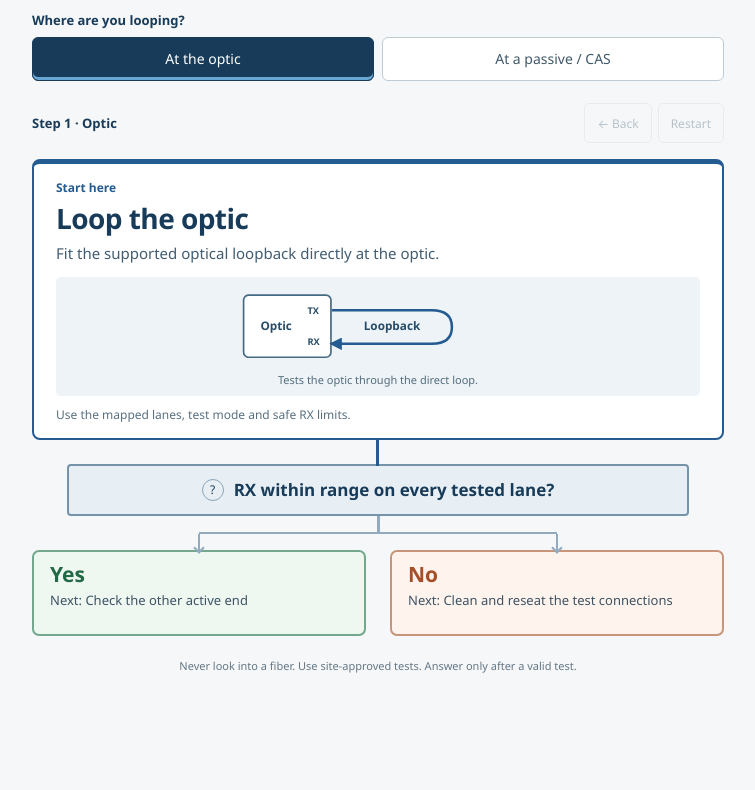
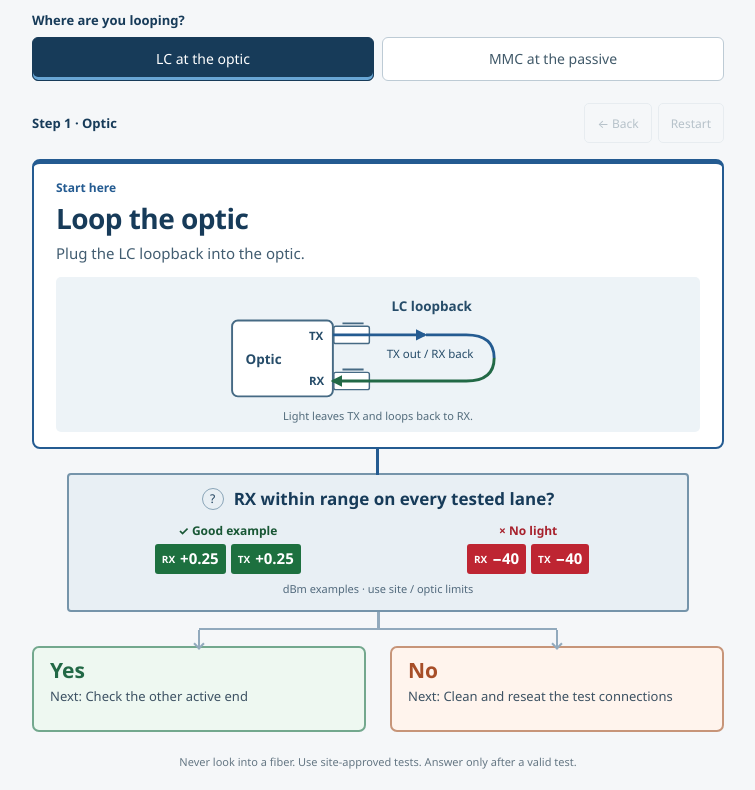
Before and after one commit to IronFaith/fiber-troubleshooting, a website: page index.html in a window 1280 px wide. Shown: the part 84-874 px from the top of the page, without its empty margins (262-1017 px from the left). Before the commit the page ends 800 px from the top, so only its background shows below. Drawn offline with Linux system fonts and the light colour scheme.

Commit message:
Illustrate optic readings and LC and MMC loopbacks

```diff
--- a/app.mjs
+++ b/app.mjs
@@ -1,4 +1,4 @@
-import { nodes, destination, currentNode, answerQuestion, goBack, restoreHistory } from './flow.mjs?v=5';
+import { nodes, destination, currentNode, answerQuestion, goBack, restoreHistory } from './flow.mjs?v=6';
 
 const storageKey = 'fiberline-loop-first-v5';
 let mode = 'direct';
@@ -25,24 +25,42 @@ function change(next) {
 }
 function sketch(kind) {
   const figure = el('figure', `test-sketch ${kind}`);
-  const defs = '<defs><marker id="arrow" viewBox="0 0 10 10" refX="8" refY="5" markerWidth="5" markerHeight="5" orient="auto-start-reverse"><path d="M0 0 L10 5 L0 10z" fill="currentColor"/></marker></defs>';
+  const defs = '<defs><marker id="arrow" viewBox="0 0 10 10" refX="8" refY="5" markerWidth="4" markerHeight="4" orient="auto-start-reverse"><path d="M0 0 L10 5 L0 10z" fill="#245b91"/></marker><marker id="return-arrow" viewBox="0 0 10 10" refX="8" refY="5" markerWidth="4" markerHeight="4" orient="auto-start-reverse"><path d="M0 0 L10 5 L0 10z" fill="#226946"/></marker></defs>';
   let drawing, caption, label;
   if (kind === 'direct') {
-    label = 'Light leaves optic TX, passes through the direct loopback, and returns to optic RX.';
-    drawing = '<rect class="device" x="15" y="12" width="104" height="74" rx="6"/><text x="35" y="53">Optic</text><text class="port" x="91" y="34">TX</text><text class="port" x="91" y="72">RX</text><path class="light" d="M120 30 H239 Q263 30 263 50 Q263 70 239 70 H120" marker-end="url(#arrow)"/><text x="158" y="53">Loopback</text>';
-    caption = 'Tests the optic through the direct loop.';
+    label = 'LC loopback at the optic. Light leaves TX through one LC plug, loops around, and returns through the other LC plug to RX.';
+    drawing = '<rect class="device" x="23" y="37" width="105" height="79" rx="6"/><text x="37" y="82">Optic</text><text class="port" x="103" y="57">TX</text><text class="port" x="103" y="104">RX</text><rect class="connector" x="129" y="43" width="37" height="18" rx="2"/><rect class="connector" x="129" y="91" width="37" height="18" rx="2"/><path class="clip" d="M138 40 H160 M138 88 H160"/><path class="light" d="M128 52 H224" marker-end="url(#arrow)"/><path class="light" d="M225 52 H267 Q296 52 296 76"/><path class="light return" d="M296 76 Q296 100 267 100 H128" marker-end="url(#return-arrow)"/><text x="189" y="27">LC loopback</text><text class="small" x="184" y="76">TX out / RX back</text>';
+    caption = 'Light leaves TX and loops back to RX.';
   } else if (kind === 'passive') {
-    label = 'Loop path: optic, MMC leader and mapped LC follower group, passive loop, back to the optic. Group illustration, not a pin map.';
-    drawing = '<rect class="device" x="5" y="20" width="64" height="60" rx="6"/><text x="15" y="55">Optic</text><rect class="group" x="91" y="12" width="147" height="77" rx="6"/><text x="106" y="38">MMC leader</text><text class="small" x="107" y="61">LC legs / followers</text><path class="light" d="M69 33 H91 M238 33 H286 Q310 33 310 51 Q310 71 286 71 H238 M91 71 H69" marker-end="url(#arrow)"/><text class="small" x="263" y="17">CAS loop</text>';
-    caption = 'Tests the optic + fiber to the loop point.';
+    label = 'MMC loopback at passive CAS 1 Port 12. Optic TX connects through an LC follower and the MMC leader to the passive loop; light returns through the mapped LC follower to optic RX. One test pair is illustrated, not the full lane map.';
+    drawing = '<text x="8" y="33">Optic</text><rect class="device" x="6" y="49" width="62" height="69" rx="5"/><text class="port" x="39" y="74">TX</text><text class="port" x="39" y="108">RX</text><rect class="connector" x="70" y="62" width="23" height="16" rx="2"/><rect class="connector" x="70" y="96" width="23" height="16" rx="2"/><text class="small" x="85" y="45">LC legs</text><text class="small" x="85" y="132">Followers</text><rect class="connector" x="203" y="59" width="27" height="56" rx="3"/><text class="small" x="159" y="31">MMC leader</text><path class="callout" d="M204 36 L215 56"/><rect class="group" x="231" y="51" width="13" height="72" rx="2"/><text class="small" x="216" y="15">CAS 1 · Port 12</text><path class="callout" d="M240 20 V49"/><rect class="connector loop-plug" x="245" y="59" width="27" height="56" rx="3"/><path class="light" d="M68 70 H169" marker-end="url(#arrow)"/><path class="light" d="M170 70 H302 Q326 70 326 87"/><path class="light return" d="M326 87 Q326 104 302 104 H68" marker-end="url(#return-arrow)"/><text class="small" x="236" y="140">MMC loopback</text><path class="callout" d="M265 125 L259 117"/>';
+    caption = 'Tests the optic + LC legs + MMC path to the loop.';
   } else {
     label = 'VFL connected to isolated fiber, traced to the expected passive port.';
     drawing = '<rect class="device" x="7" y="28" width="69" height="43" rx="6"/><text x="28" y="54">VFL</text><path class="light" d="M76 50 H228" marker-end="url(#arrow)"/><text class="small" x="110" y="36">Isolated fiber</text><rect class="group" x="236" y="21" width="100" height="58" rx="6"/><text x="255" y="46">Expected</text><text x="271" y="66">port</text>';
     caption = 'Check the exact port and strand.';
   }
-  figure.innerHTML = `<svg viewBox="0 0 350 100" role="img" aria-label="${label}">${defs}${drawing}</svg>`;
+  figure.innerHTML = `<svg viewBox="0 0 350 ${kind === 'fiber' ? 100 : kind === 'direct' ? 125 : 150}" role="img" aria-label="${label}">${defs}${drawing}</svg>`;
   figure.append(el('figcaption', '', caption));
   return figure;
+}
+function readingExamples() {
+  const examples = el('div', 'reading-examples');
+  examples.setAttribute('aria-label', 'Example optic health readings in dBm');
+  for (const [state, label, value] of [['good', '✓ Good example', '+0.25'], ['dark', '× No light', '−40']]) {
+    const example = el('div', `reading-example ${state}`);
+    example.append(el('span', 'reading-label', label));
+    const values = el('div', 'reading-values');
+    for (const signal of ['RX', 'TX']) {
+      const badge = el('span', 'reading-badge');
+      badge.append(el('span', '', signal), el('strong', '', value));
+      values.append(badge);
+    }
+    example.append(values);
+    examples.append(example);
+  }
+  examples.append(el('p', 'reading-note', 'dBm examples · use site / optic limits'));
+  return examples;
 }
 function render(moveFocus = false) {
   diagram.replaceChildren();
@@ -85,7 +103,10 @@ function render(moveFocus = false) {
   current.append(card);
   if (!node.terminal) {
     const decision = el('div', 'decision');
-    decision.append(el('span', 'decision-icon', '?'), el('h3', '', node.title));
+    const question = el('div', 'decision-question');
+    question.append(el('span', 'decision-icon', '?'), el('h3', '', node.title));
+    decision.append(question);
+    if (node.visual === 'direct' || node.visual === 'passive' || ['compare', 'reconnect'].includes(currentNode(history, mode))) decision.append(readingExamples());
     current.append(decision);
     const branches = el('div', 'branches');
     for (const answer of ['yes', 'no']) {
--- a/flow.mjs
+++ b/flow.mjs
@@ -5,17 +5,17 @@ const result = (action, instruction, success = false) =>
   ({ phase: 'Result', action, instruction, title: action, terminal: true, success });
 
 export const nodes = {
-  start: check('Optic', 'Loop the optic', 'Fit the supported optical loopback directly at the optic.',
-    'RX within range on every tested lane?', 'bothEnds', 'clean', 'direct', 'Use the mapped lanes, test mode and safe RX limits.'),
-  passiveLoop: check('Optic + patch', 'Loop at the passive', 'Use the mapped loop at your passive port, e.g. CAS 1 Port 12.',
-    'RX within range on every tested lane?', 'bothEnds', 'isolate', 'passive', 'Use the mapped lanes, test mode and safe RX limits.'),
-  isolate: check('Optic', 'Move the loop to the optic', 'Bypass the passive, MMC leader and LC legs with a supported direct loop.',
+  start: check('Optic', 'Loop the optic', 'Plug the LC loopback into the optic.',
+    'RX within range on every tested lane?', 'bothEnds', 'clean', 'direct'),
+  passiveLoop: check('Optic + patch', 'Loop at the passive', 'Fit the MMC loopback at the mapped passive port, e.g. CAS 1 Port 12.',
+    'RX within range on every tested lane?', 'bothEnds', 'isolate', 'passive'),
+  isolate: check('Optic', 'Move the loop to the optic', 'Fit the LC loopback directly at the optic, bypassing the MMC leader and LC legs.',
     'Does the direct loop pass?', 'patchCheck', 'clean', 'direct'),
-  clean: check('Optic', 'Clean and reseat the test connections', 'Inspect, clean and reinspect. Check loop mapping and RX limits, then retry directly.',
+  clean: check('Optic', 'Clean and reseat the test connections', 'Inspect, clean and reinspect. Check mapping and RX limits, then retry the LC loop.',
     'Does the direct loop now pass?', 'bothEnds', 'compare', 'direct'),
-  compare: check('Optic', 'Try a known-good optic', 'Keep the same validated direct-loop setup and port.',
+  compare: check('Optic', 'Try a known-good optic', 'Keep the same validated LC loopback and port.',
     'Does the known-good optic pass?', 'badOptic', 'testFault'),
-  patchCheck: check('Optic + patch', 'Check the leader and LC legs', 'Check the mapped group, seating, dirt and tight bends. Repeat the passive loop.',
+  patchCheck: check('Optic + patch', 'Check the leader and LC legs', 'Check the mapped group, seating, dirt and tight bends. Retry the MMC loop at the passive.',
     'Does the passive loop now pass?', 'bothEnds', 'patchFault', 'passive'),
   bothEnds: check('Optic', 'Check the other active end', 'Repeat the loop test at the other end before tracing the remaining fiber.',
     'Have both ends passed?', 'vfl', '$loop'),
--- a/index.html
+++ b/index.html
@@ -7,15 +7,15 @@
   <meta name="description" content="Loop the optic, choose the result, and follow a simple fiber troubleshooting diagram.">
   <title>Optic / fiber health</title>
   <link rel="icon" href="./icon.svg" type="image/svg+xml">
-  <link rel="stylesheet" href="./styles.css?v=5">
-  <script type="module" src="./app.mjs?v=5"></script>
+  <link rel="stylesheet" href="./styles.css?v=6">
+  <script type="module" src="./app.mjs?v=6"></script>
 </head>
 <body>
   <main>
     <header><img src="./icon.svg" width="30" height="30" alt=""><div><h1>Optic / fiber health</h1><p>Loop the optic. Follow the result.</p></div></header>
     <fieldset class="loop-choice"><legend>Where are you looping?</legend><div>
-      <button type="button" data-mode="direct" aria-pressed="true">At the optic</button>
-      <button type="button" data-mode="passive" aria-pressed="false">At a passive / CAS</button>
+      <button type="button" data-mode="direct" aria-pressed="true">LC at the optic</button>
+      <button type="button" data-mode="passive" aria-pressed="false">MMC at the passive</button>
     </div></fieldset>
     <nav class="toolbar" aria-label="Troubleshooting controls"><span id="step-label">Step 1</span><div><button id="back" type="button" disabled>← Back</button><button id="restart" type="button" disabled>Restart</button></div></nav>
     <div id="diagram" aria-label="Your troubleshooting path"></div>
--- a/styles.css
+++ b/styles.css
@@ -37,19 +37,38 @@ h2:focus { outline:0; }
 .instruction { margin:9px 0 0; font-size:15px; color:#425d71; }
 .test-note { font-size:12px; color:#596f80; margin:10px 0 0; }
 .test-sketch { margin:12px 0 0; border-radius:5px; background:#edf3f7; padding:8px 12px; }
-.test-sketch svg { display:block; width:100%; max-height:84px; color:#245b91; overflow:visible; }
+.test-sketch svg { display:block; width:100%; max-height:150px; color:#245b91; overflow:visible; }
+.test-sketch.direct svg { max-height:120px; }
+.test-sketch.fiber svg { max-height:84px; }
 .test-sketch .device { fill:white; stroke:#466a84; stroke-width:2; }
 .test-sketch .group { fill:#dce9f2; stroke:#668aa4; stroke-width:1.5; }
+.test-sketch .connector { fill:#fff; stroke:#466a84; stroke-width:1.5; }
+.test-sketch .loop-plug { fill:#dbebe2; }
+.test-sketch .clip { fill:none; stroke:#466a84; stroke-width:2; }
+.test-sketch .callout { fill:none; stroke:#7a94a7; stroke-width:1; }
 .test-sketch text { fill:#264c69; font:600 14px 'Segoe UI',sans-serif; }
-.test-sketch text.small { font-size:11px; font-weight:500; }
-.test-sketch text.port { font-size:11px; }
+.test-sketch text.small { font-size:12px; font-weight:500; }
+.test-sketch text.port { font-size:12px; }
 .test-sketch .light { fill:none; stroke:currentColor; stroke-width:3; }
+.test-sketch .light.return { stroke:#226946; }
 .test-sketch.fiber { color:#a74e28; }
 figcaption { color:#536c7c; font-size:11px; text-align:center; margin-top:3px; }
-.decision { position:relative; width:90%; margin:24px auto 0; padding:13px 16px; display:flex; align-items:center; justify-content:center; gap:10px; border:2px solid #7594aa; background:#e8eff4; border-radius:4px; text-align:center; }
+.decision { position:relative; width:90%; margin:24px auto 0; padding:13px 16px; border:2px solid #7594aa; background:#e8eff4; border-radius:4px; text-align:center; }
+.decision-question { display:flex; align-items:center; justify-content:center; gap:10px; }
 .decision::before { content:''; position:absolute; left:calc(50% - 1.5px); bottom:100%; height:26px; width:3px; background:var(--blue); }
 .decision-icon { display:grid; place-items:center; border:1px solid #8aa5b8; border-radius:50%; font-size:12px; width:22px; height:22px; flex-shrink:0; }
 h3 { font-size:17px; line-height:1.3; margin:0; }
+.reading-examples { display:grid; grid-template-columns:1fr 1fr; gap:7px 14px; margin-top:12px; }
+.reading-example { min-width:0; }
+.reading-label { display:block; font-size:12px; font-weight:650; margin-bottom:5px; }
+.reading-example.good { color:#195735; }
+.reading-example.dark { color:#a7212c; }
+.reading-values { display:flex; justify-content:center; gap:5px; }
+.reading-badge { display:flex; align-items:center; gap:5px; padding:4px 7px; border-radius:3px; background:#1d703f; color:#fff; white-space:nowrap; }
+.dark .reading-badge { background:#be2532; }
+.reading-badge > span { font-size:10px; font-weight:600; }
+.reading-badge strong { font-size:15px; font-variant-numeric:tabular-nums; }
+.reading-note { grid-column:1 / -1; font-size:11px; color:#526a7d; margin:0; }
 .branches { position:relative; display:grid; grid-template-columns:1fr 1fr; gap:24px; padding-top:34px; }
 .branches::before { content:''; position:absolute; left:calc(50% - 1.5px); top:0; height:17px; width:3px; background:var(--line); }
 .branches::after { content:''; position:absolute; left:calc(25% - 6px); right:calc(25% - 6px); top:16px; height:2px; background:var(--line); }
@@ -72,13 +91,18 @@ h3 { font-size:17px; line-height:1.3; margin:0; }
   header { margin-bottom:17px; }
   header p { font-size:13px; }
   .loop-choice button { font-size:13px; padding:10px 8px; }
-  .action-card { padding:15px 16px; }
+  .action-card { padding:12px 16px; }
   .instruction { font-size:14px; }
   .test-sketch { padding:5px 4px; }
-  .test-sketch svg { max-height:95px; }
+  .test-sketch svg { max-height:150px; }
+  .test-sketch.direct svg { max-height:120px; }
+  .test-sketch.fiber svg { max-height:95px; }
   .decision { width:94%; padding:11px 12px; margin-top:21px; }
   .decision::before { height:23px; }
   h3 { font-size:16px; }
+  .reading-examples { gap:7px 8px; }
+  .reading-badge { padding:4px 5px; gap:3px; }
+  .reading-badge strong { font-size:14px; }
   .branches { gap:16px; }
   .branches::after { left:calc(25% - 4px); right:calc(25% - 4px); }
   .branch { padding:11px 12px; }
```
Also changed, not shown: README.md.
